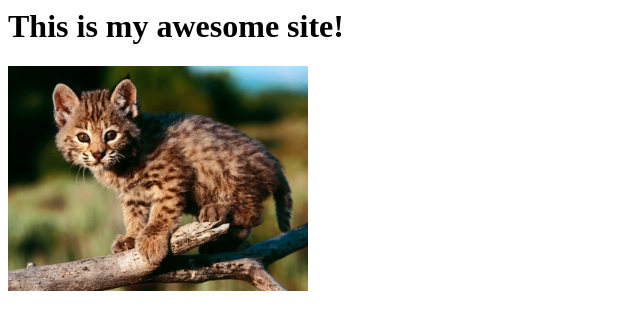
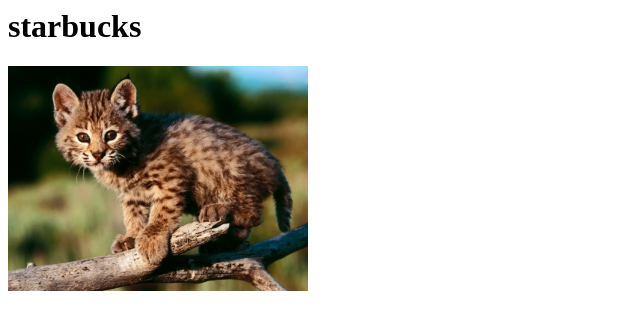
Before and after one commit to tracyalm/classexample, a plain HTML site: page index.html in a window 1280 px wide. Shown: the whole page, without its empty margins (0-640 px from the left). Drawn offline with Linux system fonts and the light colour scheme.

Commit message:
added new header

```diff
--- a/index.html
+++ b/index.html
@@ -5,7 +5,7 @@
   <link rel="stylesheet" type="text/css" href="css/style.css">
 </head>
 <body>
-  <h1>This is my awesome site!</h1>
+	<h1>starbucks</h1>
   <img src="images/kittens.jpg">
 </body>
 </html>
```
